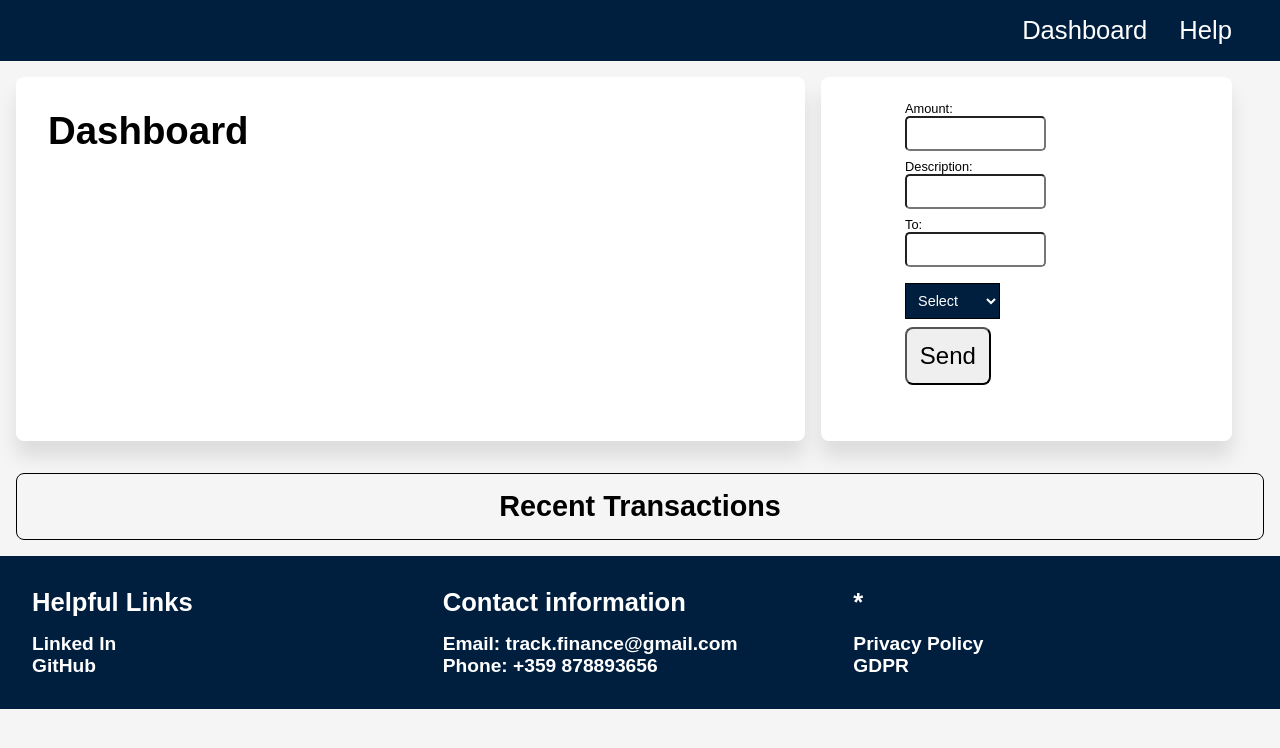
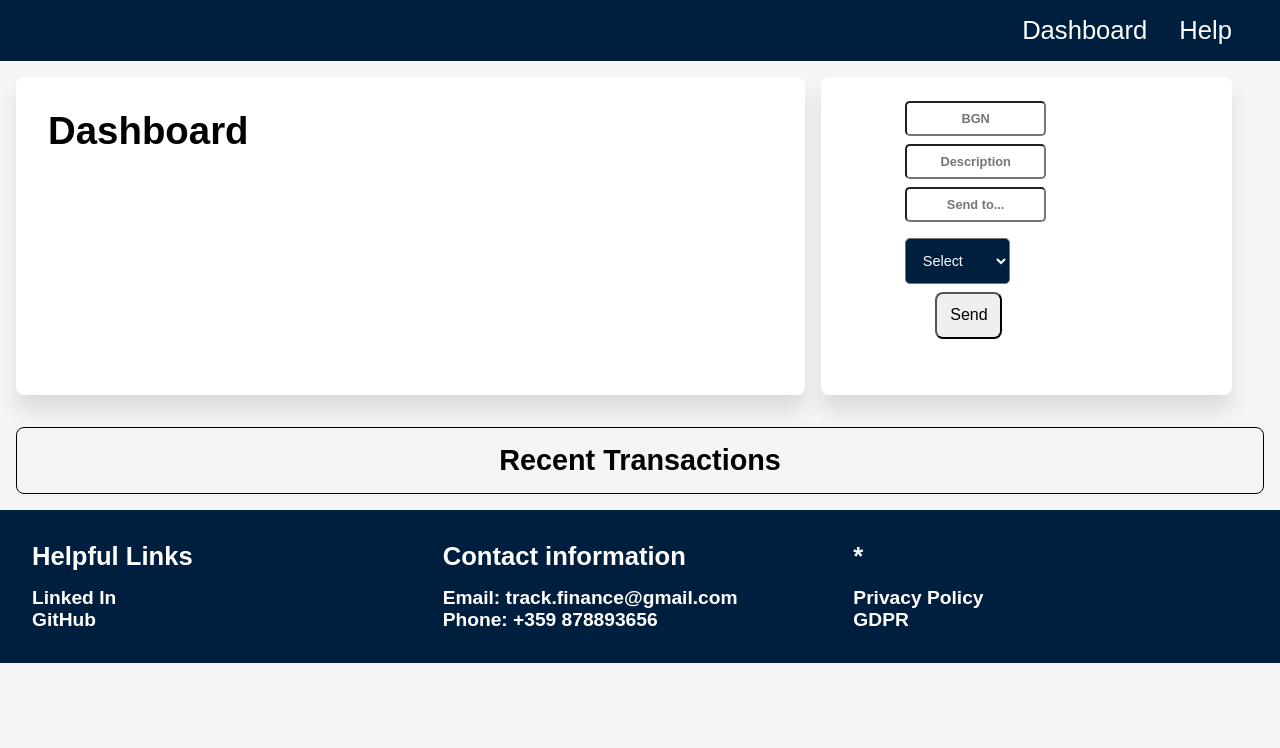
Before and after one commit to AdrianVittig/FinanceTracker, a plain HTML site: page index.html in a window 1280 px wide. Drawn offline with Linux system fonts and the light colour scheme.

Commit message:
Improved input fields

```diff
--- a/index.html
+++ b/index.html
@@ -32,14 +32,21 @@
         <section class="send-transaction">
           <div class="transaction-form">
             <form class="add-transaction-form">
-              <label for="amount">Amount: </label>
-              <input type="number" id="amount" required />
+              <input type="number" id="amount" placeholder="BGN" required />
 
-              <label for="description">Description: </label>
-              <input type="text" id="description" required />
+              <input
+                type="text"
+                id="description"
+                placeholder="Description"
+                required
+              />
 
-              <label for="to-who">To: </label>
-              <input type="text" id="to-who" required />
+              <input
+                type="text"
+                id="to-who"
+                placeholder="Send to..."
+                required
+              />
 
               <select class="transaction-type" required>
                 <option value="">Select</option>
--- a/script.js
+++ b/script.js
@@ -142,7 +142,7 @@ function loadFromStorage() {
   }
 }
 
-loadFromStorage();
+// loadFromStorage();
 
 btnAddTransaction.addEventListener("click", function (e) {
   e.preventDefault();
--- a/style.css
+++ b/style.css
@@ -77,7 +77,7 @@ body.dark-mode .settings-item {
   color: black;
 }
 
-.switch {
+/* .switch {
   display: flex;
   align-items: center;
   cursor: pointer;
@@ -85,6 +85,12 @@ body.dark-mode .settings-item {
 
 .switch input {
   margin: 1rem;
+} */
+
+input::placeholder {
+  font-weight: bold;
+  /* color: black; */
+  text-align: center;
 }
 
 body.dark-mode {
@@ -206,11 +212,12 @@ body.dark-mode {
 }
 
 .add-transactions {
-  font-size: 1.5rem;
+  font-size: 1rem;
   padding: 0.8rem;
   border-radius: 0.5rem;
   cursor: pointer;
   margin-bottom: 1.5rem;
+  margin-left: 1.9rem;
 }
 
 .add-transactions:hover {
@@ -220,18 +227,18 @@ body.dark-mode {
 }
 
 .transaction-type {
-  padding: 0.5rem;
+  padding: 0.8rem;
   font-size: 0.9rem;
   cursor: pointer;
   background-color: #001f3f;
-  border: 0.1rem solid black;
+  border-radius: 0.3rem;
   margin: 0.5rem auto;
   color: white;
 }
 
 .transaction-type:hover {
   font-size: 0.9rem;
-  padding: 0.5rem;
+  padding: 0 / rem;
   border-radius: 0.3rem;
   background-color: #fd7a6e;
   color: white;
```
